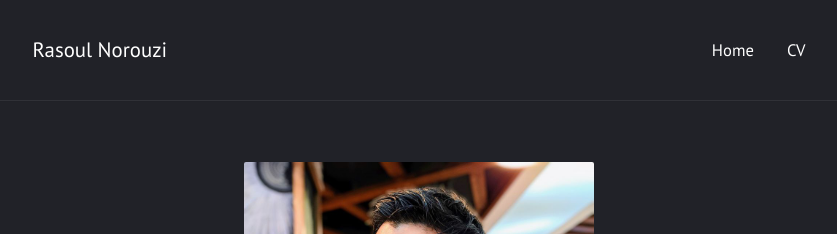
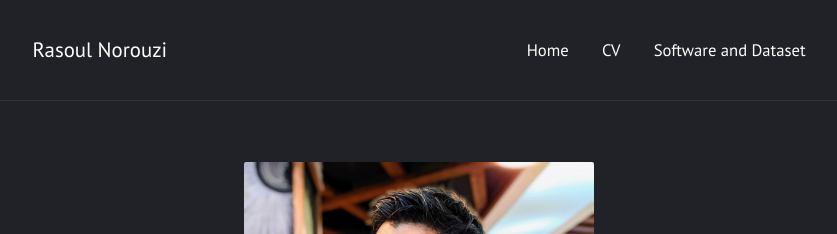
Before and after one commit to rasoulnorouzi/rasoulnorouzi.github.io, a Jekyll site: the page built from index.md, in a window 1280 px wide. Shown: the top 234 px of the page, without its empty margins (221-1058 px from the left). Built offline with Jekyll 4.4.1, drawn with Linux system fonts in a browser that asks for light colours.

Commit message:
Update _config.yml

```diff
--- a/_config.yml
+++ b/_config.yml
@@ -18,6 +18,7 @@ minimal: false             # use a dark header
 navigation:                # accepts {file, title, url, icon, sidebaricon}
   - {file: "index.md", title: Home}
   - {url: "https://rasoulnorouzi.github.io/cv.html", title: CV}
+  - {url: "", title: Software and Dataset}
 #   - {file: "blog.md", title: Blog}
 
 external:                  # shows a footer with social links - for available icons see fontawesome.com/icons
```
